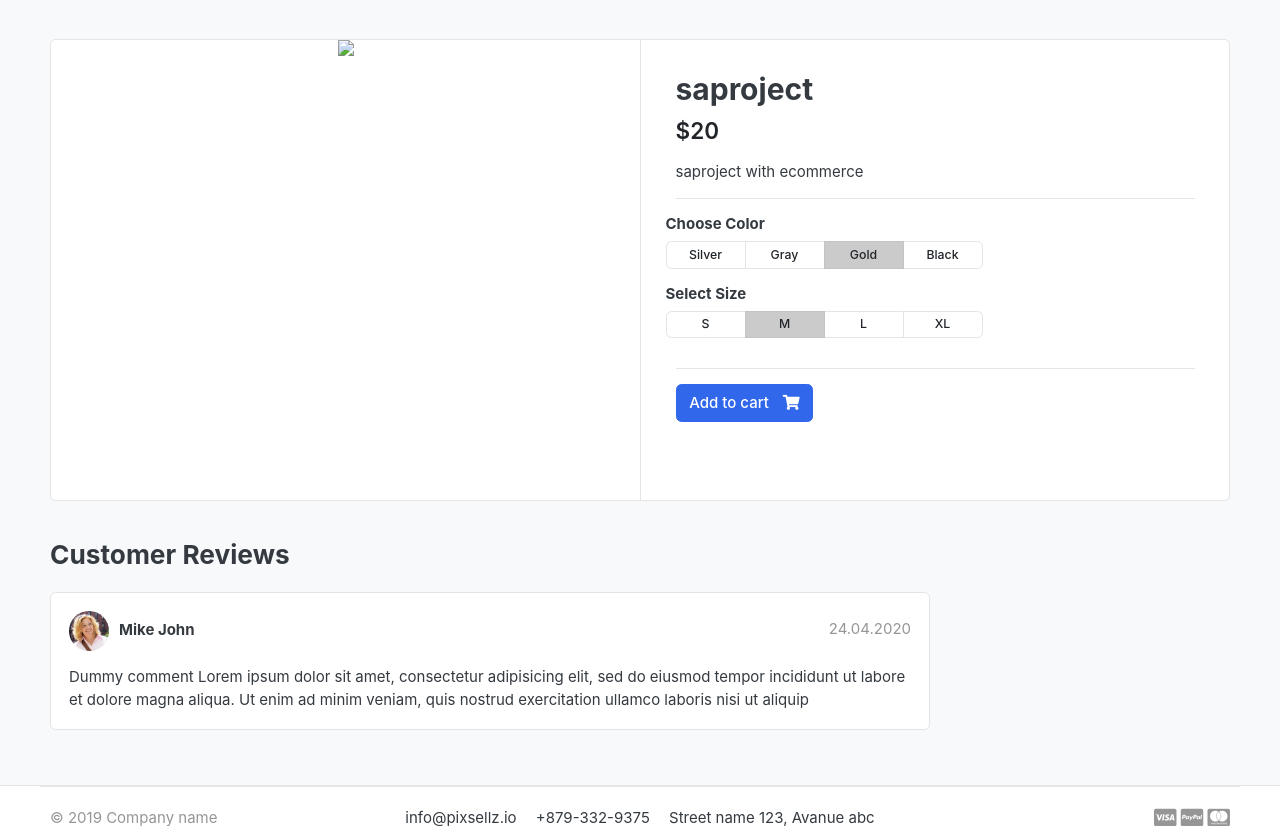
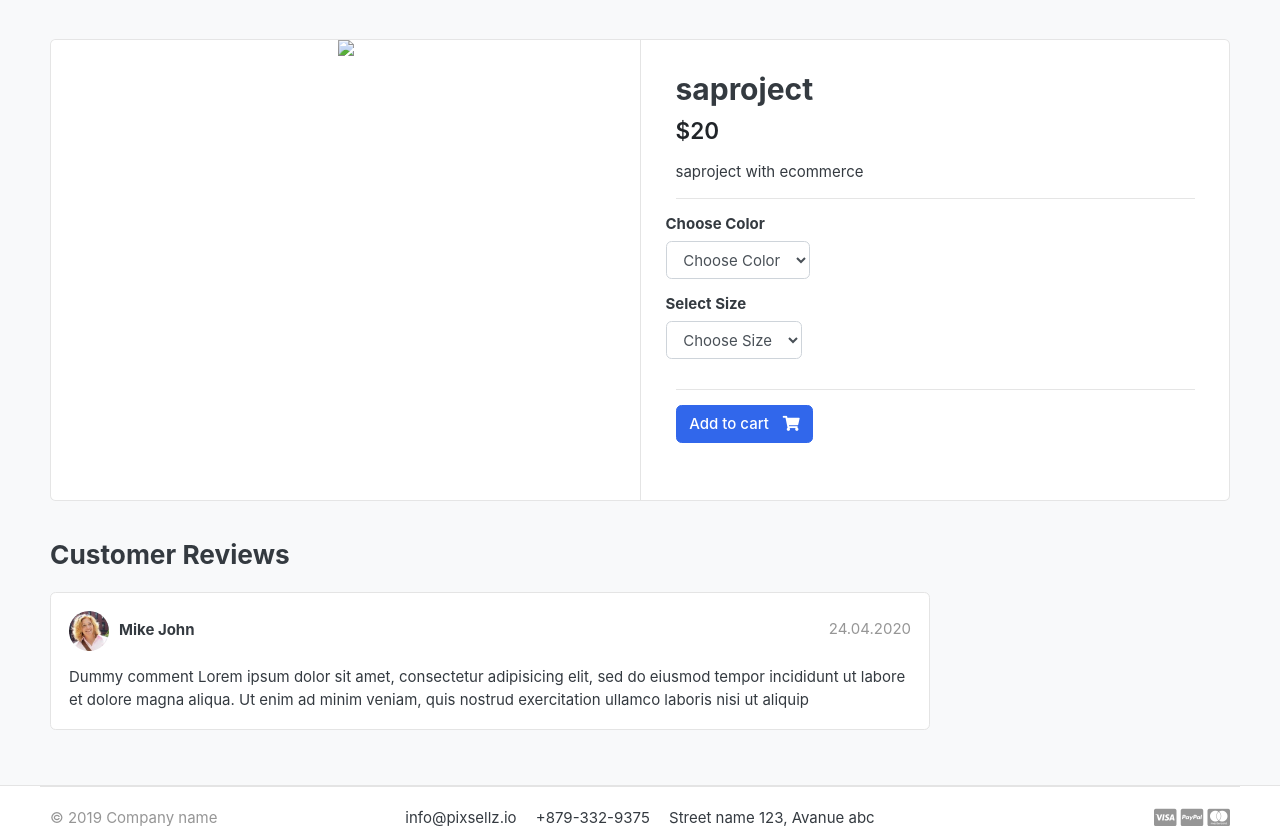
Before and after one commit to abdelrhmannabil12/E-commerce, a Django app: a page that uses templates/product_detail.html in a window 1280 px wide. Shown: the part 127-953 px from the top of the page. Run offline with Django 3.2, Linux system fonts and the light colour scheme; data comes from the database, SQL or seed files in the repository; both versions use the stored data as it was after the commit; some libraries are stand-ins or nearby versions; some web fonts are replaced.

Commit message:
addded filtration to variation to split size from color

```diff
--- a/cart/views.py
+++ b/cart/views.py
@@ -11,10 +11,9 @@ def _cart_id(request):
 
 
 def add_cart(request,product_id):
-    color=request.GET['color']
-    size=request.GET['size']
-    print(color)
-    print('asdasdasdasd  '+size)
+    color=request.POST['color']
+    size=request.POST['size']
+
     product=Product.objects.get(id=product_id)
     try:
         cart=Cart.objects.get(cart_id=_cart_id(request))
--- a/store/models.py
+++ b/store/models.py
@@ -25,6 +25,16 @@ class Product(models.Model):
     def __str__(self):
         return self.product_name
 
+
+class VariationManager(models.Manager):
+    def colors(self):
+        return super(VariationManager,self).filter(variation_category='color',is_active=True)
+
+    def sizes(self):
+        return super(VariationManager,self).filter(variation_category='size',is_active=True)
+
+
+
 variation_category_choice=(
     ('color','color'),
     ('size','size'),
@@ -35,7 +45,7 @@ class Variation(models.Model):
     variation_value=models.CharField(max_length=100)
     is_active=models.BooleanField(default=True)
     created_date=models.DateTimeField(auto_now=True)
-
+    objects=VariationManager()
 
     def __str__(self) :
-        return self.product.product_name
+        return self.variation_value
--- a/templates/product_detail.html
+++ b/templates/product_detail.html
@@ -17,6 +17,8 @@
 </article> <!-- gallery-wrap .end// -->
 		</aside>
 		<main class="col-md-6 border-left">
+			<form action="{% url 'add_cart' single_product.id%}" method="POST">
+				{% csrf_token %}
 <article class="content-body">
 
 <h2 class="title">{{single_product.product_name}}</h2>
@@ -32,39 +34,23 @@
 	<div class="row">
 		<div class="item-option-select">
 			<h6>Choose Color</h6>
-			<div class="btn-group btn-group-sm btn-group-toggle" data-toggle="buttons">
-			  <label class="btn btn-light">
-			    <input type="radio" name="radio_color"> Silver
-			  </label>
-			  <label class="btn btn-light">
-			    <input type="radio" name="radio_color" > Gray
-			  </label>
-			  <label class="btn btn-light active">
-			    <input type="radio" name="radio_color checked"> Gold
-			  </label>
-			  <label class="btn btn-light">
-			    <input type="radio" name="radio_color"> Black
-			  </label>
-			</div>
+			<select name="color"  class="form-control" required>
+				<option value="" disabled selected>Choose Color</option>
+				{% for i in single_product.variation_set.colors %}
+				<option value="{{i.variation_value}}">{{i.variation_value}}</option>
+				{% endfor %}
+			</select>
 		</div>
 	</div> <!-- row.// -->
 	<div class="row">
 		<div class="item-option-select">
 			<h6>Select Size</h6>
-			<div class="btn-group btn-group-sm btn-group-toggle" data-toggle="buttons">
-			  <label class="btn btn-light">
-			    <input type="radio" name="radio_color"> S
-			  </label>
-			  <label class="btn btn-light active">
-			    <input type="radio" name="radio_color" checked> M
-			  </label>
-			  <label class="btn btn-light">
-			    <input type="radio" name="radio_color"> L
-			  </label>
-			  <label class="btn btn-light">
-			    <input type="radio" name="radio_color"> XL
-			  </label>
-			</div>
+			<select name="size"  class="form-control" required>
+				<option value="" disabled selected>Choose Size</option>
+				{% for i in single_product.variation_set.sizes %}
+				<option value="{{i.variation_value}}">{{i.variation_value}}</option>
+				{% endfor %}
+			</select>
 		</div>
 	</div> <!-- row.// -->
 	<hr>
@@ -75,10 +61,11 @@
 	<a href="#" class="btn  btn-success"> <span class="text">Added to cart</span> <i class="fas fa-check"></i>  </a>
 	<a href="{% url 'cart'%}" class="btn  btn-outline-primary"> <span class="text">View cart</span> <i class="fas fa-eye"></i>  </a>
 	{% else %}
-	<a href="{% url 'add_cart' single_product.id%}" class="btn  btn-primary"> <span class="text">Add to cart</span> <i class="fas fa-shopping-cart"></i>  </a>
+	<button type="submit"  class="btn  btn-primary"> <span class="text">Add to cart</span> <i class="fas fa-shopping-cart"></i>  </button>
     {% endif %}
 	{% endif %}
 </article> <!-- product-info-aside .// -->
+</form>
 		</main> <!-- col.// -->
 	</div> <!-- row.// -->
 </div> <!-- card.// -->
--- a/templates/store.html
+++ b/templates/store.html
@@ -131,6 +131,7 @@
 </header><!-- sect-heading -->
 
 <div class="row">
+	{% if products %}
 	{% for product in products %}
 	<div class="col-md-4">
 		<figure class="card card-product-grid">
@@ -152,6 +153,11 @@
 		</figure>
 	</div> <!-- col.// -->
 	{% endfor %}
+	{% else %}
+	<div>
+		<h2>No Result Found,Please Try Again</h2>
+	</div>
+	{%endif %}
 </div> <!-- row end.// -->
 
 
```
Also changed, not shown: cart/migrations/0002_cartitem_variations.py (added), db.sqlite3.
